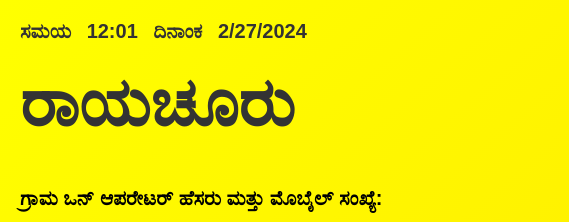
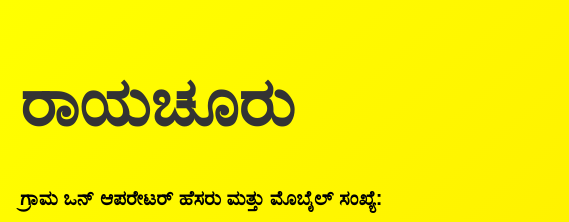
Before and after one commit to prasadjp12/GRAMAONE-PAMPLET, a plain HTML site: page index.html in a window 1280 px wide. Shown: the top 222 px of the page, 0-569 px from the left. Drawn offline with Linux system fonts and the light colour scheme; grey boxes are pictures that could not be loaded; a web font is replaced by a local one.

Commit message:
Update index.html

```diff
--- a/index.html
+++ b/index.html
@@ -106,12 +106,7 @@
 <body>
 
 <!-- ಎಡ ಬಲ ಮೂಲಕ ಟಾಪ್ ಎಡಗೆ -->
-<div class="top-left">
-  <label for="current-time">ಸಮಯ</label>
-  <span id="current-time">12:01</span>
-  <label for="current-date">ದಿನಾಂಕ</label>
-  <span id="current-date">2/27/2024</span>
-</div>
+
 
 <!-- ಮೇಲ್ಕಂಡ ಬಲ ಮೂಲಕ ಟಾಪ್ ಎಡಗೆ ಲೋಗೊ -->
 <div class="top-right">
```
